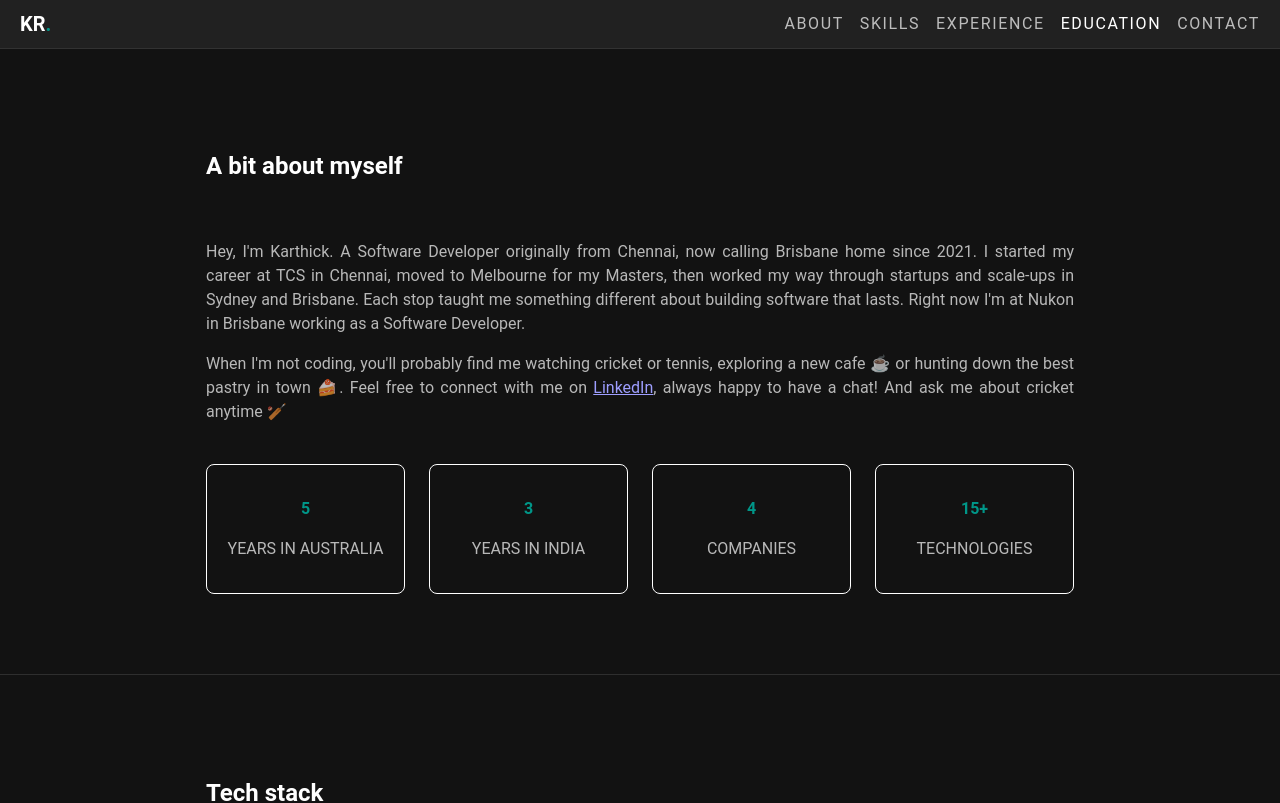
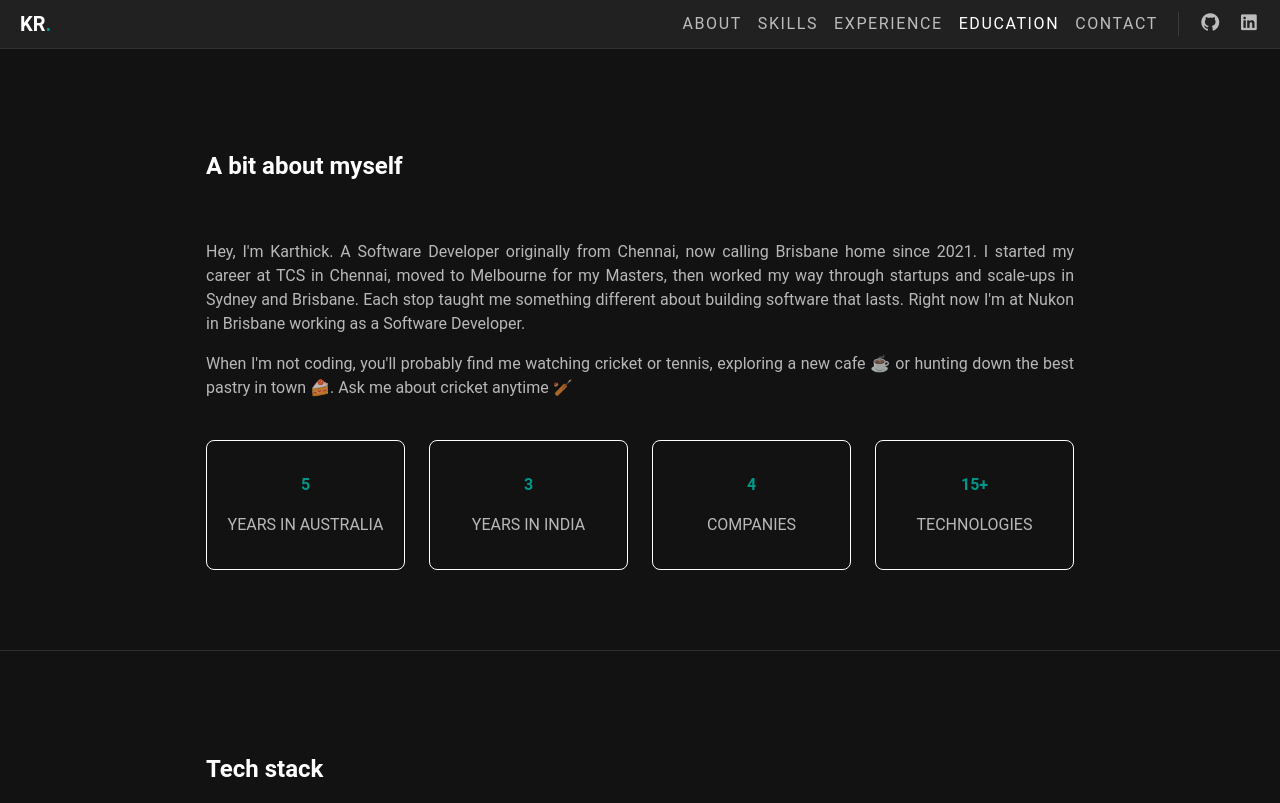
Before and after one commit to karthick1108/karthick-portfolio, a Vue app: page / in a window 1280 px wide. Shown: the top 803 px of the page. Built offline with nearby package versions, Linux system fonts and the light colour scheme.

Commit message:
Add LinkedIn, Github and footer

```diff
--- a/src/App.vue
+++ b/src/App.vue
@@ -10,6 +10,12 @@
       <v-divider />
       <EducationSection />
     </v-main>
+
+    <v-footer border="t" class="d-flex justify-center py-4">
+      <span class="text-caption text-medium-emphasis">
+        Designed & built by Karthick Rajasekaran © {{ new Date().getFullYear() }}
+      </span>
+    </v-footer>
   </v-app>
 </template>
 
--- a/src/components/AboutSection.vue
+++ b/src/components/AboutSection.vue
@@ -14,9 +14,7 @@
           </p>
           <p class="text-body-1 text-medium-emphasis" style="text-align: justify">
             When I'm not coding, you'll probably find me watching cricket or tennis, exploring a new
-            cafe ☕ or hunting down the best pastry in town 🍰. Feel free to connect with me on
-            <a href="https://www.linkedin.com/in/karthick-rajasekaran/" target="_blank">LinkedIn</a
-            >, always happy to have a chat! And ask me about cricket anytime 🏏
+            cafe ☕ or hunting down the best pastry in town 🍰. Ask me about cricket anytime 🏏
           </p>
         </v-col>
       </v-row>
--- a/src/components/AppNav.vue
+++ b/src/components/AppNav.vue
@@ -25,6 +25,23 @@
         >
           Contact
         </a>
+
+        <v-divider vertical class="mx-1" />
+
+        <a
+          href="https://github.com/karthick1108"
+          target="_blank"
+          class="text-medium-emphasis text-decoration-none"
+        >
+          <i class="fa-brands fa-github" style="font-size: 18px" />
+        </a>
+        <a
+          href="https://www.linkedin.com/in/karthick-rajasekaran/"
+          target="_blank"
+          class="text-medium-emphasis text-decoration-none"
+        >
+          <i class="fa-brands fa-linkedin" style="font-size: 18px" />
+        </a>
       </div>
 
       <!-- Mobile hamburger -->
@@ -34,6 +51,7 @@
     </template>
   </v-app-bar>
 
+  <!-- Mobile drawer -->
   <!-- Mobile drawer -->
   <v-navigation-drawer v-model="drawer" location="right" temporary>
     <v-list>
@@ -57,6 +75,23 @@
           }
         "
       />
+
+      <v-divider class="my-2" />
+
+      <v-list-item title="GitHub" href="https://github.com/karthick1108" target="_blank">
+        <template v-slot:prepend>
+          <i class="fa-brands fa-github mr-3" style="font-size: 18px" />
+        </template>
+      </v-list-item>
+      <v-list-item
+        title="LinkedIn"
+        href="https://www.linkedin.com/in/karthick-rajasekaran/"
+        target="_blank"
+      >
+        <template v-slot:prepend>
+          <i class="fa-brands fa-linkedin mr-3" style="font-size: 18px" />
+        </template>
+      </v-list-item>
     </v-list>
   </v-navigation-drawer>
 
```
Also changed, not shown: 1 other file (tests, documents, lock files or other folders).
